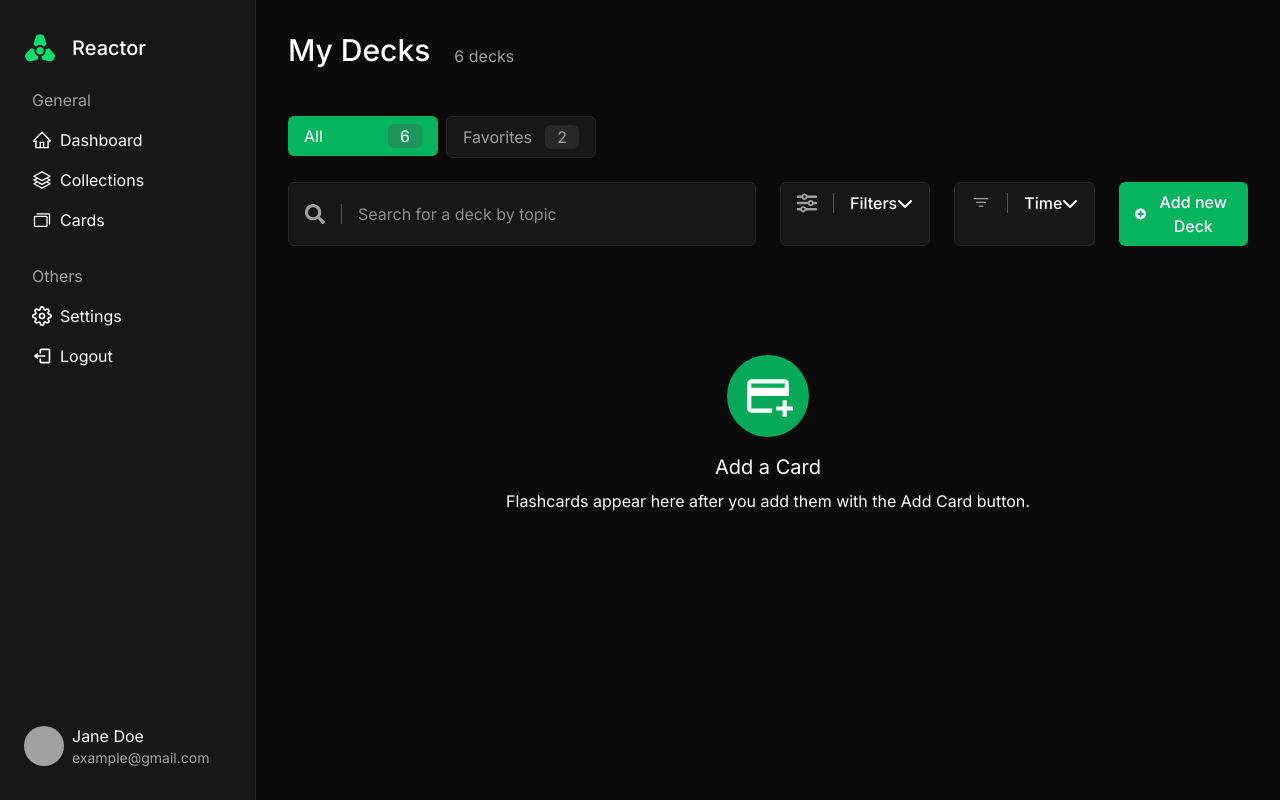
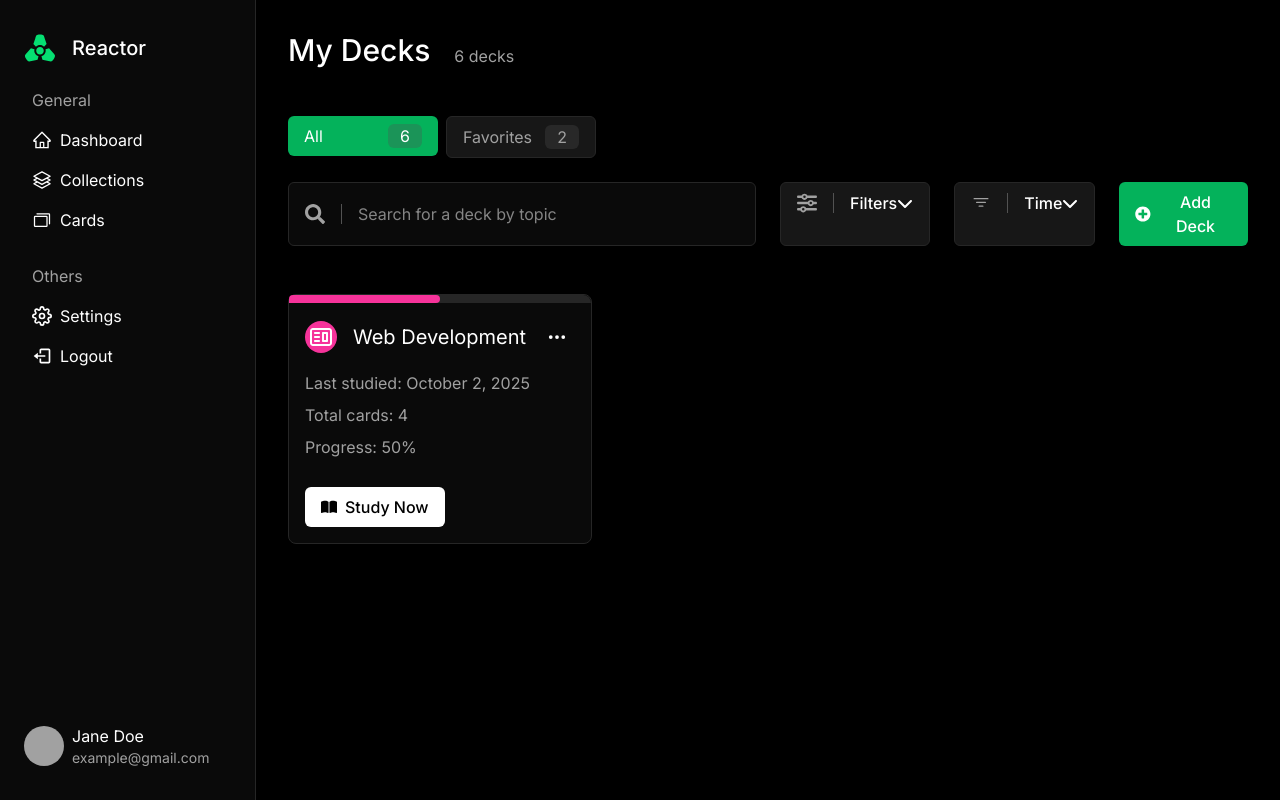
Before and after one commit to CodingDango/mern-flashcards, a React (Vite) app: page / in a window 1280 px wide. Built offline with nearby package versions, Linux system fonts and the light colour scheme.

Commit message:
big ui refactor

```diff
--- a/src/App.jsx
+++ b/src/App.jsx
@@ -7,13 +7,12 @@ import Sidebar from './components/Sidebar';
 function App() {
   return (
     <AppLayout>
-      <div className='row-span-2'>
         <Sidebar/>
-      </div>
+
       <FlashcardsProvider>
-        <div className='row-span-1'>
+
           <Main/>
-        </div>
+
       </FlashcardsProvider>
     </AppLayout>
   );
--- a/src/components/AppLayout.jsx
+++ b/src/components/AppLayout.jsx
@@ -1,5 +1,5 @@
 const AppLayout = ({children}) => (
-  <div className='bg-black-xl max-h-screen grid grid-cols-[auto_1fr] grid-rows-2 overflow-x-hidden overflow-y-auto'>
+  <div className='bg-black min-h-screen grid grid-cols-[auto_1fr] grid-rows-1'>
     {children}
   </div>
 );
--- /dev/null
+++ b/src/components/DeckCard.jsx
@@ -0,0 +1,65 @@
+import { IoCloseOutline } from "react-icons/io5";
+import { FaRegEdit } from "react-icons/fa";
+import { FaRegStar } from 'react-icons/fa';
+import { CgWebsite } from 'react-icons/cg';
+import { FaBookOpen } from 'react-icons/fa6';
+import OptionsMenu from "./OptionsMenu";
+import OptionsMenuItem from "./OptionsMenuItem";
+
+const options = [
+  {
+    icon: <FaRegStar size={16}/>,
+    text: 'favorite',
+    callback: () => console.log('Pressed options menu edit!')
+  },
+  {
+    icon: <FaRegEdit size={16}/>,
+    text: 'edit',
+    callback: () => console.log('Pressed options menu edit!')
+  },
+  {
+    icon: <IoCloseOutline size={16} className="scale-125" />,
+    text: 'remove',
+    callback: () => console.log('Pressed options menu remove!')
+  },
+]
+
+const DeckCard = ({ deck }) => {
+  return (
+    <div className="relative bg-black-xl rounded-lg border border-black-md p-my-sm">
+      <div className="absolute h-my-xs w-full bg-black-md left-0 top-0 rounded-tr-lg rounded-tl-lg">
+        <div className="absolute h-my-xs w-[50%] bg-my-secondary left-0 top-0 rounded-tr-lg rounded-br-lg rounded-tl-lg"></div>
+      </div>
+
+      <div className="pt-my-xs h-full flex flex-col gap-my-sm">
+        <div className="flex justify-between">
+          <div className="flex items-center gap-my-sm">
+            <span className="bg-my-secondary p-1 rounded-full">
+              <CgWebsite size={24}/>
+            </span>
+            <span className="text-xl">{deck.title}</span>
+          </div>
+          <OptionsMenu options={options} id={`${deck.id}-options`}/>
+        </div>
+
+        <div className="flex flex-col gap-my-xs">
+          <p className="text-black-light">Last studied: October 2, 2025</p>
+          <p className="text-black-light">Total cards: {deck.cardCount}</p>
+          <p className="text-black-light">Progress: 50%</p>
+        </div>
+
+        <div className="flex-1 flex items-end">
+          <button className="button button--white">
+            <div className="flex items-center gap-my-xs">
+              <FaBookOpen/>
+              Study Now
+            </div>
+          </button>
+        </div>
+      </div>
+
+    </div>
+  );
+};
+
+export default DeckCard;
--- /dev/null
+++ b/src/components/DeckList.jsx
@@ -0,0 +1,33 @@
+import { MdAddCard } from "react-icons/md";
+import DeckCard from './DeckCard';
+
+const DeckList = ({ decks }) => {
+  return (
+    <div className="grid grid-cols-1 md:grid-cols-2 lg:grid-cols-3 auto-rows-[minmax(250px,_auto)] gap-my-md">
+      {decks.length > 0 &&
+        decks.map((deck, idx) => (
+          <DeckCard
+            key={idx}
+            deck={deck}
+          />
+        ))}
+
+      {decks.length === 0 && (
+        <div className="grid place-items-center col-span-full">
+          <div className="flex items-center flex-col gap-my-sm">
+              <div className="bg-my-primary/75 p-my-sm rounded-full">
+                <MdAddCard size={50} />
+              </div>
+              <div className="flex flex-col gap-my-xs text-center">
+                <h2 className="text-xl">Add a Card</h2>
+                <p>Decks appear here after you add them with the Add Deck button.</p>
+              </div>
+            </div>
+        </div>
+
+      )}
+    </div>
+  );
+};
+
+export default DeckList;
--- a/src/components/Flashcard.jsx
+++ b/src/components/Flashcard.jsx
@@ -28,7 +28,7 @@ const Flashcard = ({
 
   const options = [
     {
-      element: (
+      content: (
         <span key="edit" className="flex items-center gap-my-xs">
           <FaRegEdit size={16} />
           Edit
@@ -47,7 +47,7 @@ const Flashcard = ({
       ),
     },
     {
-      element: (
+      content: (
         <span key="remove" className="flex items-center gap-my-xs">
           <IoCloseOutline size={16} className="scale-125" />
           Remove
@@ -98,7 +98,7 @@ const Flashcard = ({
           inert={isFlipped ? true : undefined}
           className="max-h-[280px] h-full [backface-visibility:hidden]"
         >
-          <div className="h-full justify-start flex flex-col gap-my-md p-my-sm rounded-lg border bg-neutral-950 border-neutral-800">
+          <div className="h-full justify-start flex flex-col gap-my-md p-my-sm rounded-lg border bg-black-lg border-neutral-800">
             <div className="flex justify-between gap-x-my-sm">
               <h2 className="text-lg font-medium flex-1 min-w-0 break-words ">
                 {topic}
@@ -109,11 +109,6 @@ const Flashcard = ({
                 <OptionsMenu
                   id={optionsMenuId}
                   options={options}
-                  button={
-                    <button className="p-my-xs rounded-md hover:bg-neutral-800 cursor-pointer transition-colors duration-200">
-                      <BsThreeDots size={20} />
-                    </button>
-                  }
                 />
               </div>
             </div>
@@ -145,7 +140,7 @@ const Flashcard = ({
         <div className="h-full absolute inset-0 [backface-visibility:hidden] [transform:rotateY(180deg)]">
           <div
             inert={isFlipped ? undefined : true}
-            className="flex flex-col h-full gap-my-md p-my-sm rounded-lg border bg-neutral-975 border-neutral-800"
+            className="flex flex-col h-full gap-my-md p-my-sm rounded-lg border bg-black-lg border-neutral-800"
           >
             {/* You might want a header on the back too */}
             <h2 className="flex justify-between gap-x-my-sm text-lg font-medium">
--- a/src/components/Main.jsx
+++ b/src/components/Main.jsx
@@ -7,10 +7,19 @@ import { BsFilter } from 'react-icons/bs';
 import { useFlashcardsContext } from "../context/FlashcardsContext";
 import FlashcardList from "./FlashcardList";
 import AddCardForm from "./AddCardForm";
+import DeckList from "./DeckList";
 
 const Main = () => {
   const { openPopUp } = usePopUpContext();
   const { flashcards, setFlashcards, addFlashcard } = useFlashcardsContext();
+  const decks = [
+    {
+      id: 'deck-1',
+      title: 'Web Development',
+      cardCount: 4,
+      progress: '50'
+    },
+  ];
 
   return (
     <main className="flex flex-col gap-my-lg py-8 px-8">
@@ -44,7 +53,7 @@ const Main = () => {
           </ul>
 
           <div className="grid grid-cols-2 gap-my-md">
-            <div className="flex items-center bg-black-lg border border-black-md px-4 py-3 rounded-md">
+            <div className="flex items-center bg-black-xl border border-black-md px-4 py-3 rounded-md">
               <div className="pr-4 border-r border-black-xs">
                 <FaSearch size={20} className="text-black-light"/>
               </div>
@@ -85,7 +94,7 @@ const Main = () => {
               >
                 <span className="flex gap-my-xs items-center">
                   <FaPlusCircle/>
-                  Add new Deck
+                  Add Deck
                 </span>
               </button>
             </div>
@@ -94,7 +103,7 @@ const Main = () => {
         </div>
       </section>
 
-      <FlashcardList flashcards={flashcards} />
+      <DeckList decks={decks}/>
     </main>
   );
 };
--- a/src/components/OptionsMenu.jsx
+++ b/src/components/OptionsMenu.jsx
@@ -1,8 +1,19 @@
+import { BsThreeDots } from "react-icons/bs";
 import { useOptionsMenuManagerContext } from "../context/OptionsMenuManagerContext";
+import OptionsMenuItem from "./OptionsMenuItem";
 
 export const identifierClass = "options-menu";
+const defaultButton = (
+  <button className="p-my-xs rounded-md hover:bg-neutral-800 cursor-pointer transition-colors duration-200">
+    <BsThreeDots size={20} />
+  </button>
+)
 
-const OptionsMenu = ({ button, options, id }) => {
+const OptionsMenu = ({
+  button = defaultButton,
+  options,
+  id
+}) => {
   const value = useOptionsMenuManagerContext();
   const isOpen = value.openOptionsMenuId === id;
 
@@ -12,15 +23,9 @@ const OptionsMenu = ({ button, options, id }) => {
 
       {isOpen && (
         <div className="absolute right-0">
-          <div className="shadow-md shadow-black w-[200px] flex flex-col bg-neutral-900 border border-neutral-800 rounded-lg p-my-xs">
-            {options.map(({element, callback}, idx) => (
-              <button
-                key={`${id}-button-${idx}`}
-                onClick={callback}
-                className={`rounded-lg p-my-xs text-start cursor-pointer hover:bg-neutral-800`}
-              >
-                {element}
-              </button>
+          <div className="shadow-lg shadow-black-xl w-[200px] flex flex-col bg-black-lg rounded-lg p-my-xs">
+            {options.map((option, idx) => (
+             <OptionsMenuItem {...option}/>
             ))}
           </div>
         </div>
--- /dev/null
+++ b/src/components/OptionsMenuItem.jsx
@@ -0,0 +1,19 @@
+import _ from 'lodash'
+
+const OptionsMenuItem = ({icon, text, callback}) => {
+  return (
+    <button
+      onClick={callback}
+      className='
+        bg-transparent border-transparent p-my-xs
+        hover:bg-black-md rounded-lg cursor-pointer'
+    >
+      <span className="flex items-center gap-my-xs">
+        {icon}
+        {_.capitalize(text)}
+      </span>
+    </button>
+  );
+}
+
+export default OptionsMenuItem;
--- a/src/components/Sidebar.jsx
+++ b/src/components/Sidebar.jsx
@@ -10,7 +10,7 @@ import UserDisplay from "./UserDisplay";
 const Sidebar = () => {
 
   return (
-    <nav className='w-3xs h-full bg-black-lg py-8 px-my-md border-r border-black-md'>
+    <nav className='w-3xs bg-black-xl py-8 px-my-md border-r border-black-md'>
 
       <div className="flex flex-col gap-my-md h-full">
         <div className='flex gap-my-sm items-center'>
--- a/src/main.css
+++ b/src/main.css
@@ -3,12 +3,14 @@
 @theme {
   /* Colors */
   --color-my-primary: theme('color.green.400');
+  --color-my-secondary: theme('color.pink.500');
   --color-black-xl: theme('color.neutral.950');
   --color-black-lg: theme('color.neutral.900');
   --color-black-md: theme('color.neutral.800');
   --color-black-sm: theme('color.neutral.700');
   --color-black-xs: theme('color.neutral.600');
   --color-black-light: theme('color.neutral.400');
+  --color-background: #333333;
 
   /* Spacing */
   --spacing-my-xs: theme('spacing.2');
```
